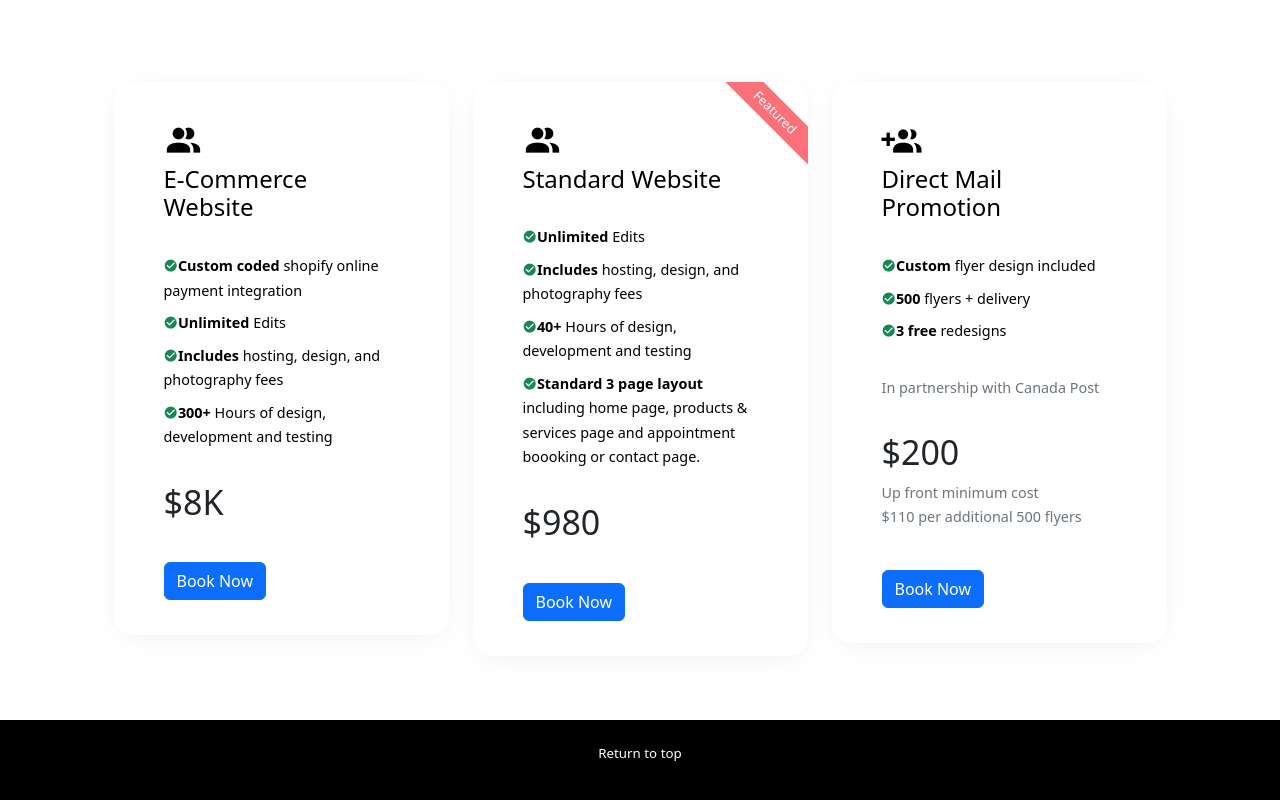
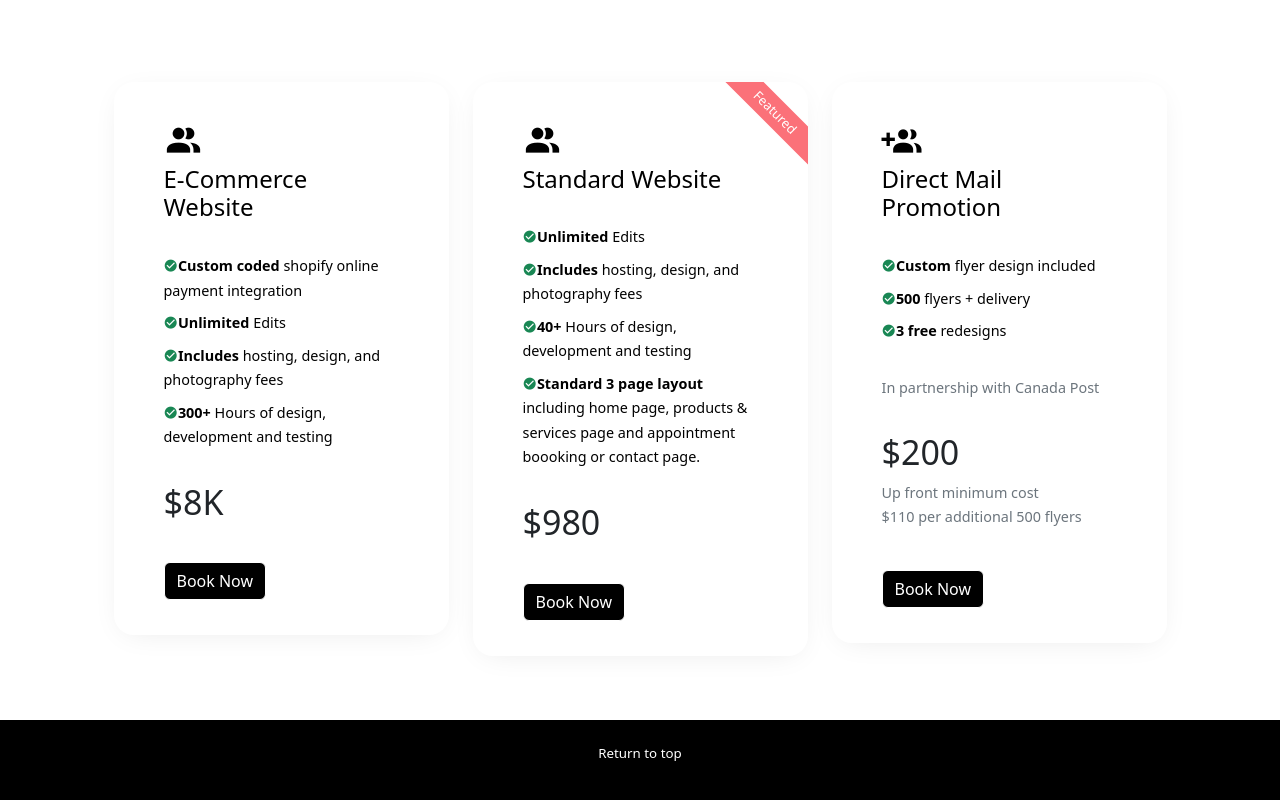
Before and after one commit to YorkWebDesign/home, a plain HTML site: page index.html in a window 1280 px wide. Shown: the part 2893-3693 px from the top of the page. Drawn offline with nearby package versions, Linux system fonts and the light colour scheme.

Commit message:
button color change

```diff
--- a/style.css
+++ b/style.css
@@ -1004,8 +1004,10 @@ body *{
   margin-top: 2rem;
 }
 
-#pricing{
-  --bs-btn-bg:#BA68C8;
+.btn-primary{
+  --bs-btn-bg:black;
   --bs-btn-border-color:white;
   --bs-btn-hover-background:#BA68C8;
+  --bs-btn-hover-bg:#BA68C8;
+  --bs-btn-hover-border-color:white;
 }
```
